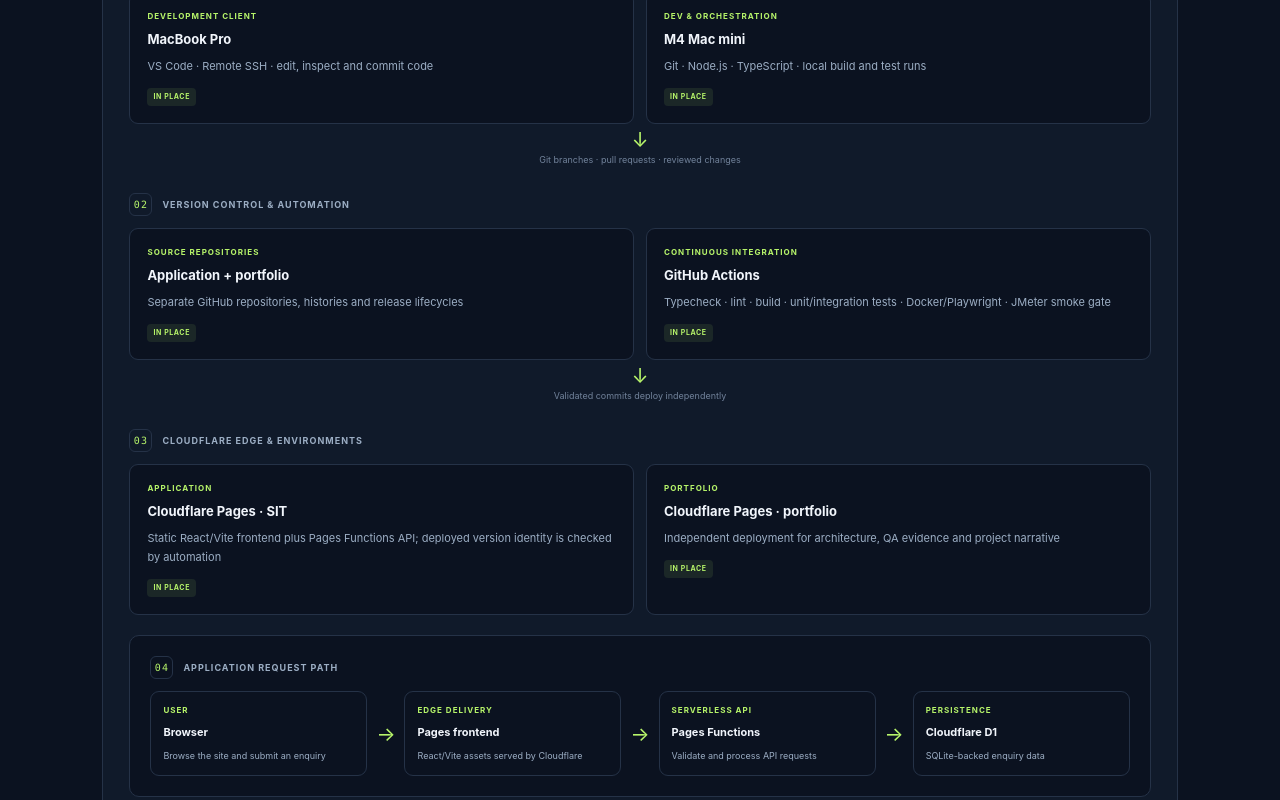
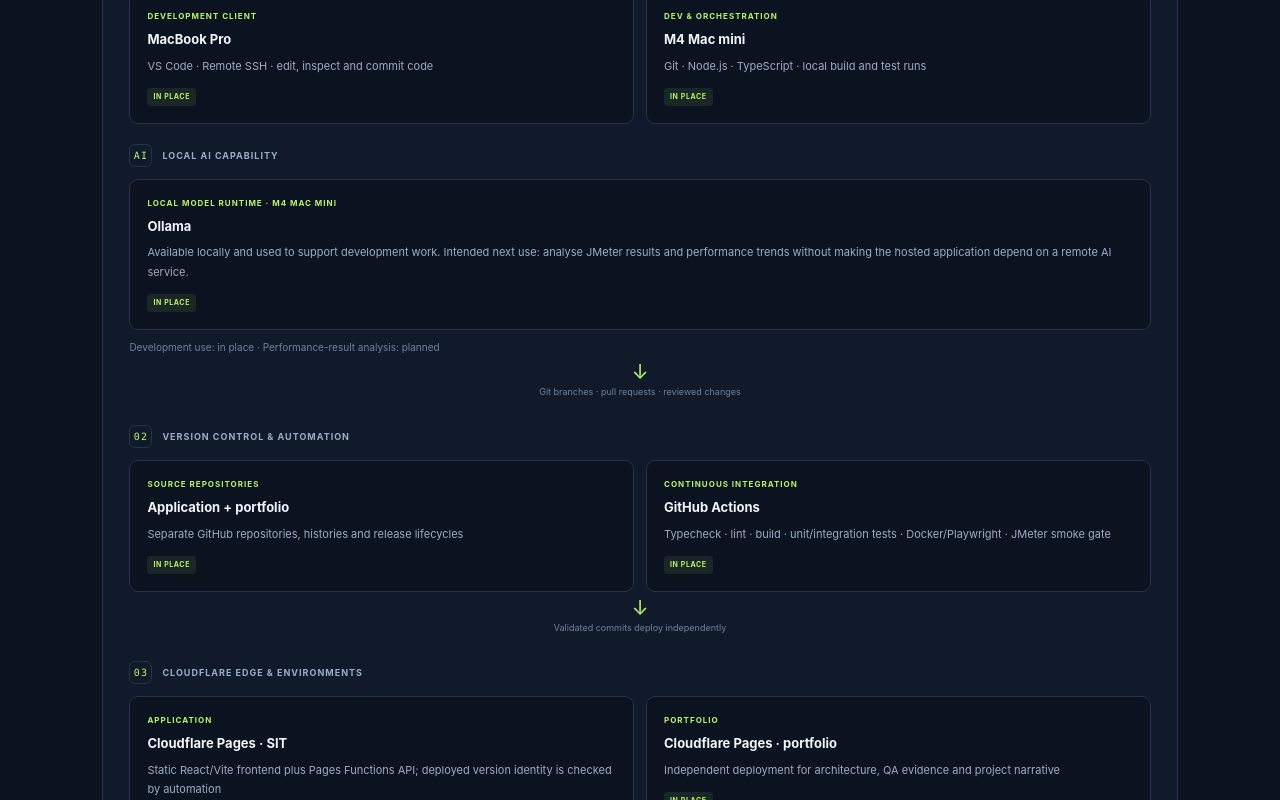
Before and after one commit to Floodzie2/qualitypeople-portfolio, a React (Vite) app: page / in a window 1280 px wide. Shown: the part 2680-3480 px from the top of the page. Built offline with nearby package versions, Linux system fonts and the light colour scheme.

Commit message:
Restore standalone local AI capability section
Restore the missing Ollama architecture card and clarify local AI use and planned JMeter result analysis.

```diff
--- a/src/App.tsx
+++ b/src/App.tsx
@@ -309,8 +309,11 @@
               on unsuccessful samples, and publishes the HTML report and raw JTL
               results as a 14-day artifact. The merged CI change is in place; the
               current check is an endpoint smoke test, not a load or capacity test.
-              Scheduled load testing and AI-assisted performance analysis remain
-              planned enhancements.
+              Ollama is available locally on the M4 Mac mini for development
+              support. Using it to interpret JMeter results and compare performance
+              trends is planned; the hosted application does not depend on a remote
+              AI service. Scheduled load testing and AI-assisted performance analysis
+              remain planned enhancements.
             </p>
           </div>
 
@@ -407,7 +410,7 @@
             <div className="performance-next-grid">
               <article><span className="card-index">01</span><h3>Repeatable baselines</h3><p>Compare response-time and error trends across builds instead of judging one run in isolation.</p></article>
               <article><span className="card-index">02</span><h3>Scheduled load runs</h3><p>Extend beyond a smoke check to planned nightly performance runs with controlled test data and load profiles.</p></article>
-              <article><span className="card-index">03</span><h3>AI-assisted analysis</h3><p>Explore having AI summarise JMeter results, flag unusual changes and suggest investigations—with human review and evidence-backed conclusions.</p></article>
+              <article><span className="card-index">03</span><h3>AI-assisted analysis</h3><p>Use local Ollama to explore summarising JMeter results, flagging unusual changes and suggesting investigations—with human review and evidence-backed conclusions.</p></article>
             </div>
           </div>
         </section>
--- a/src/ArchitectureDiagrams.css
+++ b/src/ArchitectureDiagrams.css
@@ -348,3 +348,15 @@
     grid-column: 2;
   }
 }
+
+
+.ai-capability-lane .diagram-node-grid {
+  grid-template-columns: minmax(0, 1fr);
+}
+
+.ai-capability-note {
+  margin: 9px 0 0;
+  color: var(--text-faint);
+  font-size: 10px;
+  line-height: 1.7;
+}
--- a/src/ArchitectureDiagrams.tsx
+++ b/src/ArchitectureDiagrams.tsx
@@ -45,6 +45,14 @@
             <DiagramNode eyebrow="DEVELOPMENT CLIENT" title="MacBook Pro" detail="VS Code · Remote SSH · edit, inspect and commit code" status="implemented" />
             <DiagramNode eyebrow="DEV & ORCHESTRATION" title="M4 Mac mini" detail="Git · Node.js · TypeScript · local build and test runs" status="implemented" />
           </div>
+        </div>
+
+        <div className="blueprint-lane ai-capability-lane">
+          <div className="blueprint-lane-label"><span>AI</span><strong>LOCAL AI CAPABILITY</strong></div>
+          <div className="diagram-node-grid">
+            <DiagramNode eyebrow="LOCAL MODEL RUNTIME · M4 MAC MINI" title="Ollama" detail="Available locally and used to support development work. Intended next use: analyse JMeter results and performance trends without making the hosted application depend on a remote AI service." status="implemented" />
+          </div>
+          <p className="ai-capability-note">Development use: in place · Performance-result analysis: planned</p>
         </div>
 
         <DiagramArrow label="Git branches · pull requests · reviewed changes" />
```
